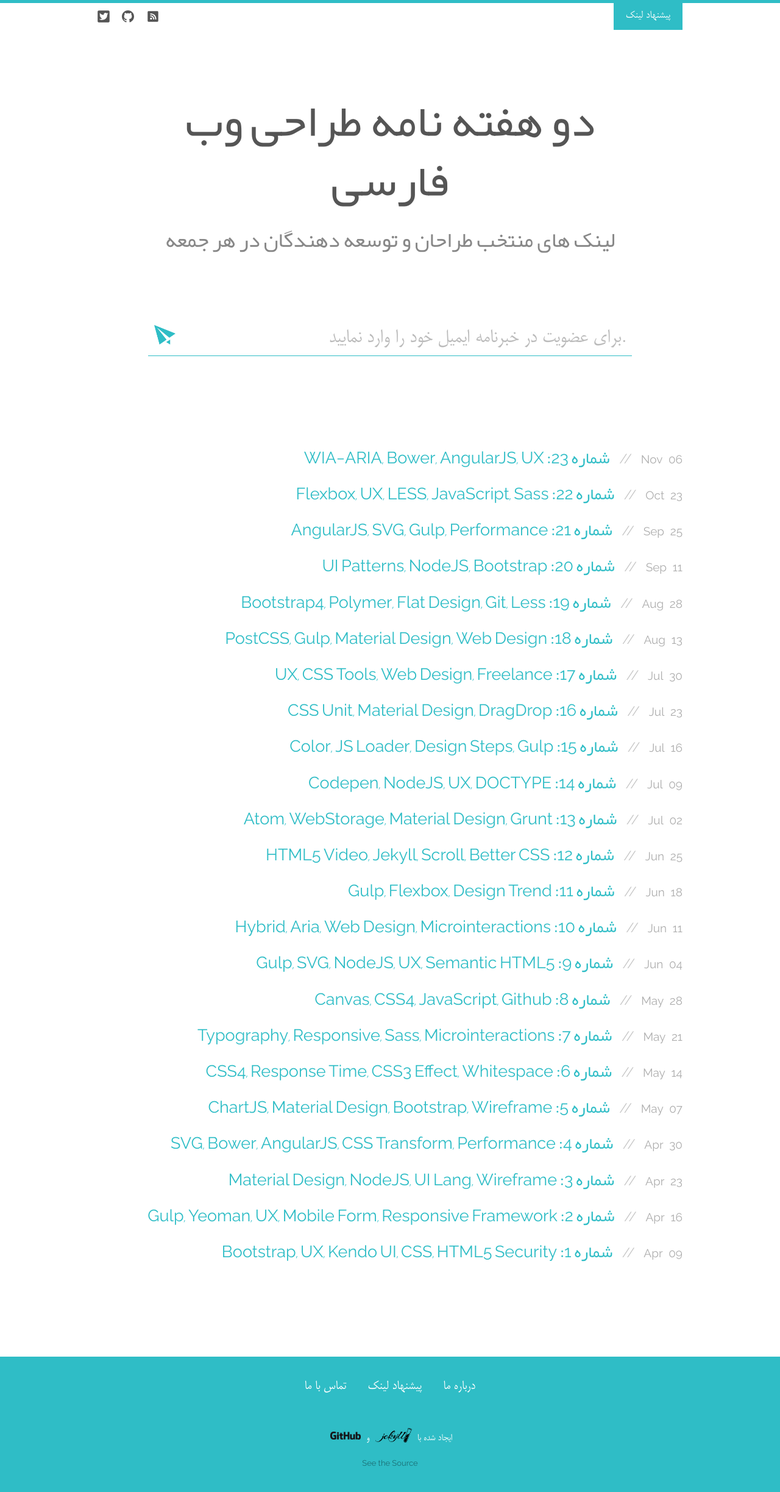
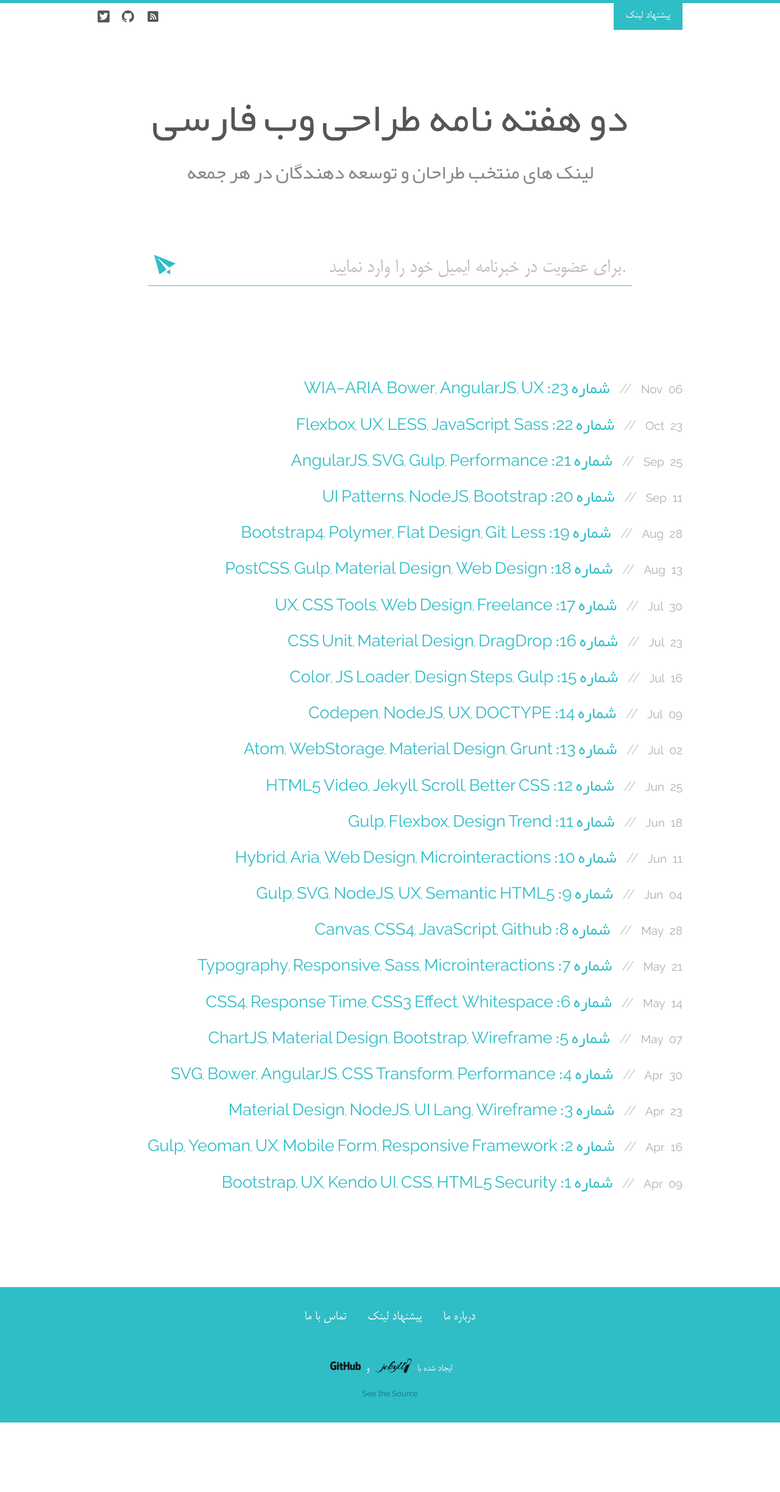
Before and after one commit to reyhoun/ui.toread, a Jekyll site: the page built from index.html, in a window 1280 px wide. Shown: the whole page at 61% size. Built offline with Jekyll 4.4.1, drawn with Linux system fonts in a browser that asks for light colours; after the commit the page ends 2333 px from its top, so only the background shows below that; grey boxes are pictures that could not be loaded.

Commit message:
Update: Change Font Size

```diff
--- a/_sass/app.scss
+++ b/_sass/app.scss
@@ -115,7 +115,7 @@ a {
 }
 
 .header__title {
-  font-size: 75.4px;
+  font-size: 67px;
   margin-bottom: 20px;
   line-height: 1.3;
 
@@ -129,7 +129,7 @@ a {
 }
 
 .header__subtitle {
-  font-size: 35.4px;
+  font-size: 32px;
   color: lighten($secondary-color, 20%);
 }
 
```
